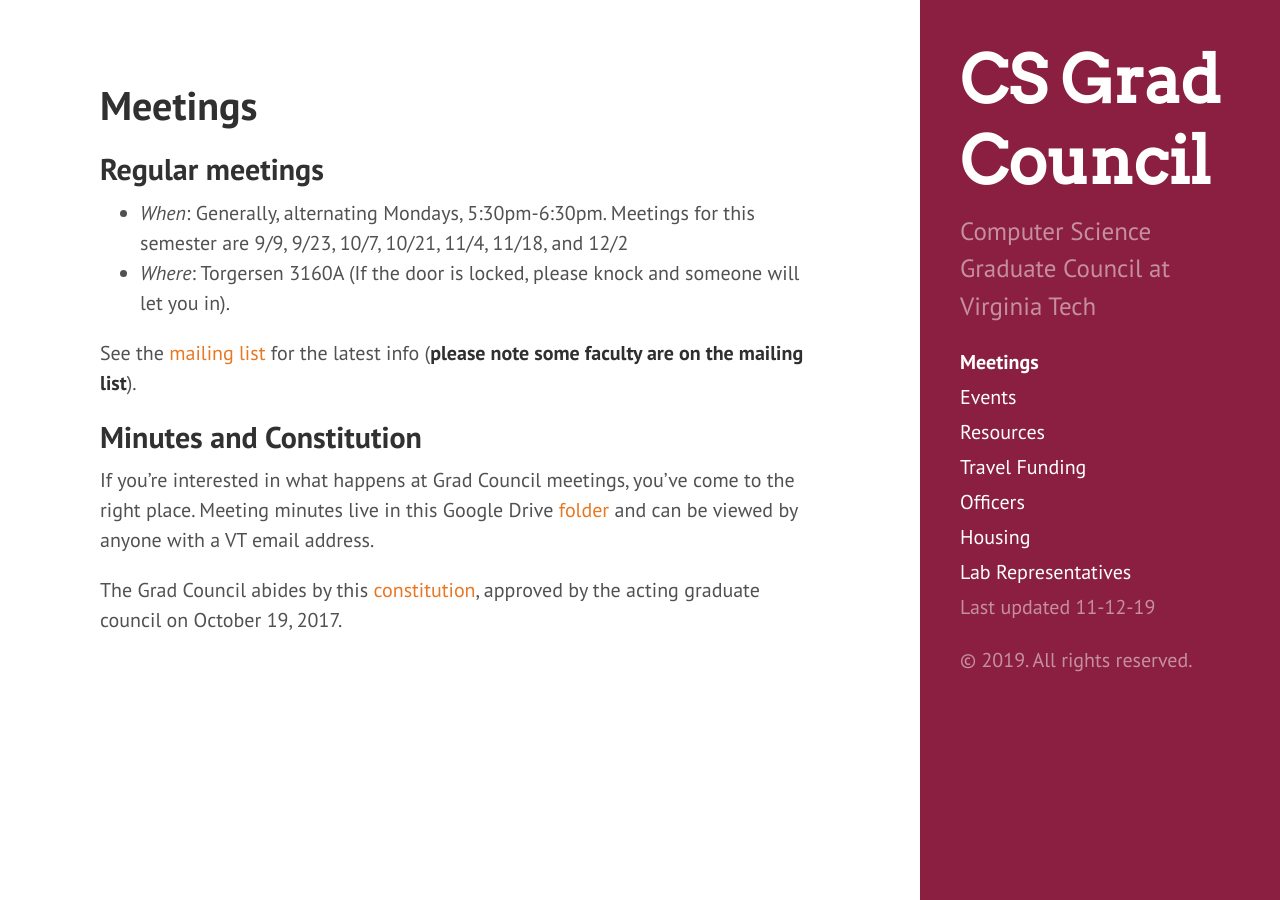
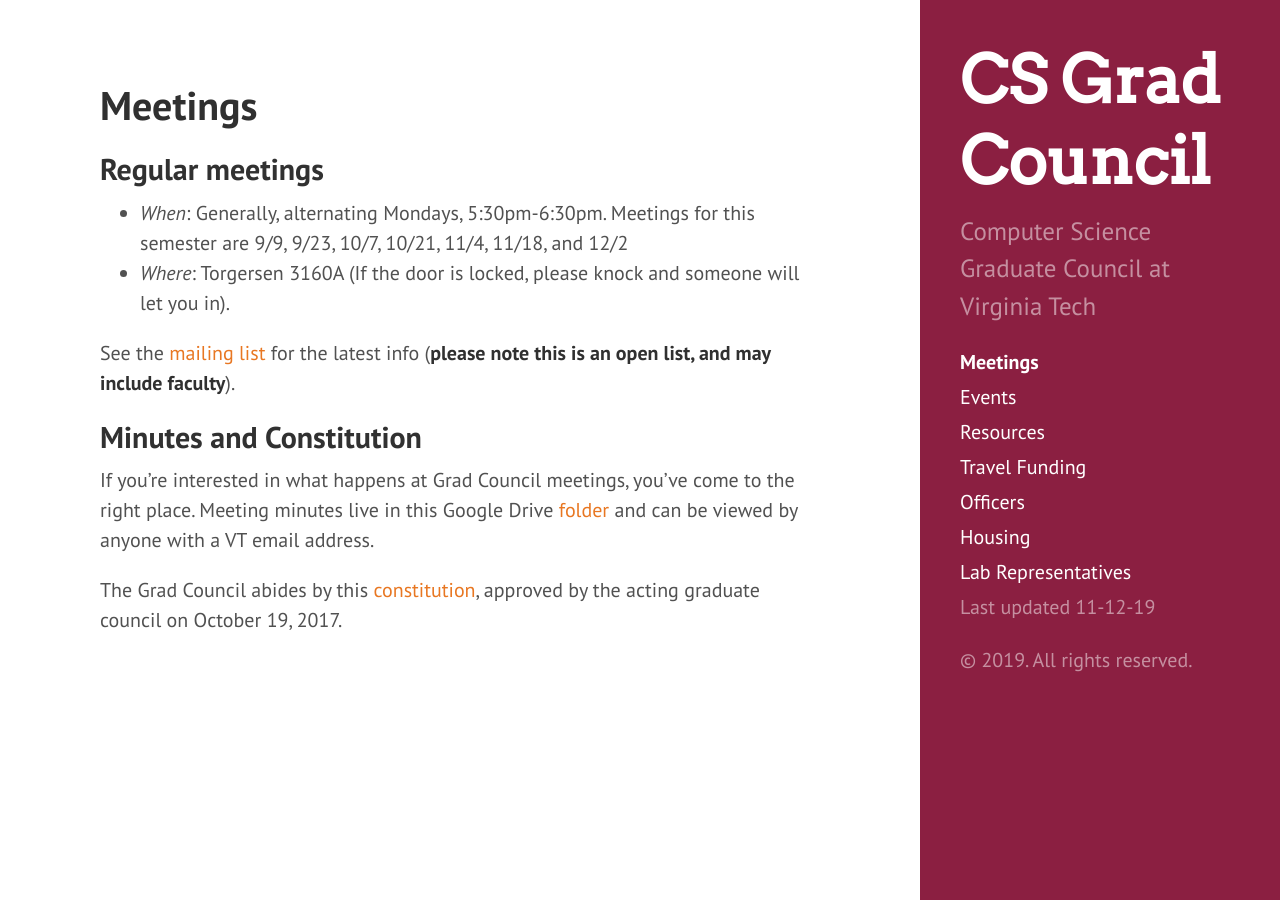
Before and after one commit to CSGraduateCouncil-VirginiaTech/csgc-website, a Jekyll site: the page built from csgc-jekyll-src/meetings.md, in a window 1280 px wide. Built offline with Jekyll 4.4.1, drawn with Linux system fonts in a browser that asks for light colours.

Commit message:
Update csgc-jekyll-src/meetings.md
Took Ayaans and Jamies suggestion for the wording

Co-Authored-By: Ayaan Kazerouni <ayaan@vt.edu>

```diff
--- a/csgc-jekyll-src/meetings.md
+++ b/csgc-jekyll-src/meetings.md
@@ -8,7 +8,7 @@
 * *When*: Generally, alternating Mondays, 5:30pm-6:30pm. Meetings for this semester are 9/9, 9/23, 10/7, 10/21, 11/4, 11/18, and 12/2
 * *Where*: Torgersen 3160A (If the door is locked, please knock and someone will let you in).
 
-See the [mailing list](https://groups.google.com/a/vt.edu/forum/#!forum/csgc-g) for the latest info (**please note some faculty are on the mailing list**).
+See the [mailing list](https://groups.google.com/a/vt.edu/forum/#!forum/csgc-g) for the latest info (**please note this is an open list, and may include faculty**).
 
 ## Minutes and Constitution
 If you're interested in what happens at Grad Council meetings, you've come to the right place.
```
